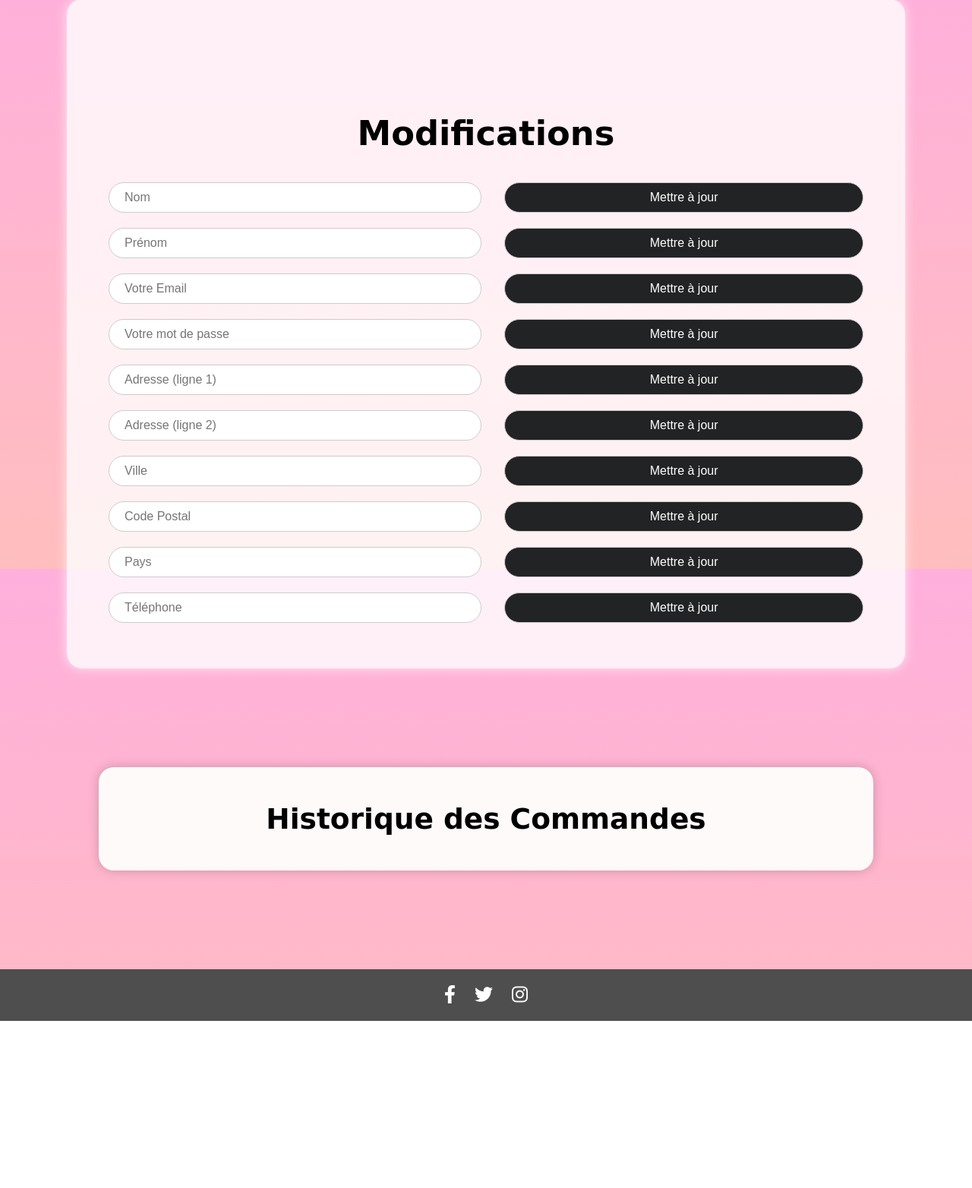
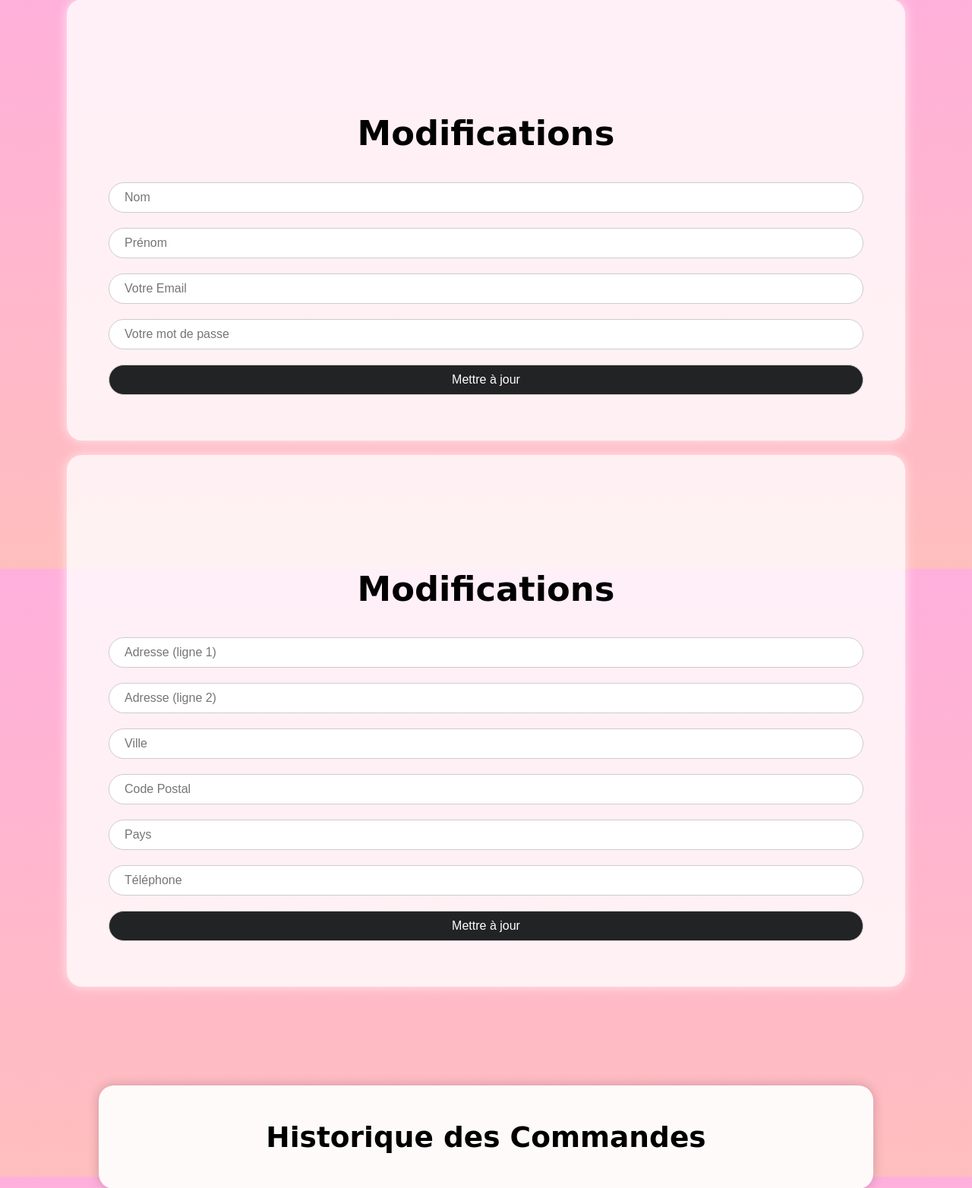
Before and after one commit to adelille982/rapidCookie_codegit, a PHP site: page /compte_utilisateur.php in a window 1280 px wide. Shown: the part 851-2415 px from the top of the page at 76% size. Before the commit the page ends 2195 px from the top, so only its background shows below. Run offline with PHP 8.4, Linux system fonts and the light colour scheme; the visitor is signed in with stand-in values (Sample User, id 1); tables that the repository leaves empty or names only in its code hold one stand-in row (values such as "Sample post"); some web fonts are replaced.

Commit message:
début code page utilisateur

```diff
--- a/Address.php
+++ b/Address.php
@@ -31,4 +31,11 @@
         $result = $database->executeQuery($query, $params);
         return $result->fetchAll(PDO::FETCH_ASSOC);
     }
+
+    public function updateAddress(Database $database) {
+        $query = "UPDATE address SET address_line1 = ?, address_line2 = ?, city = ?, postal_code = ?, country = ?, phone = ? WHERE user_id = ?";
+        $params = [$this->address_line1, $this->address_line2, $this->city, $this->postal_code, $this->country, $this->phone, $this->user_id];
+        $database->executeQuery($query, $params);
+    }
+
 }
--- a/User.php
+++ b/User.php
@@ -1,5 +1,6 @@
 <?php
-class User {
+class User
+{
     private ?int $id = null;
     private string $firstname;
     private string $lastname;
@@ -7,43 +8,75 @@
     private string $password;
 
     // Constructeur
-    public function __construct($firstname, $lastname, $email, $password) {
+    public function __construct($firstname, $lastname, $email, $password)
+    {
         $this->firstname = $firstname;
         $this->lastname = $lastname;
         $this->email = $email;
         $this->password = $password;
     }
 
+    public function setId($id)
+    {
+        $this->id = $id;
+    }
+
+    // Méthode pour définir le prénom
+    public function setFirstname($firstname)
+    {
+        $this->firstname = $firstname;
+    }
+
+    // Méthode pour définir le nom
+    public function setLastname($lastname)
+    {
+        $this->lastname = $lastname;
+    }
+
+    // Méthode pour définir l'email
+    public function setEmail($email)
+    {
+        $this->email = $email;
+    }
+
+    // Méthode pour définir le mot de passe
+    public function setPassword($password)
+    {
+        $this->password = password_hash($password, PASSWORD_DEFAULT);
+    }
+
     // Méthodes d'accès
-    public function getId(): ?int {
+    public function getId(): ?int
+    {
         return $this->id;
     }
 
-    public function setId($id) {
-        $this->id = $id;
-    }
 
-
-    public function getFirstname(): string {
+    public function getFirstname(): string
+    {
         return $this->firstname;
     }
 
-    public function getLastname(): string {
+    public function getLastname(): string
+    {
         return $this->lastname;
     }
 
-    public function getEmail(): string {
+    public function getEmail(): string
+    {
         return $this->email;
     }
 
-    public function getPassword(): string {
+    public function getPassword(): string
+    {
         return $this->password;
     }
 
     /* fin des accès */
 
     // Méthode pour récupérer un utilisateur par son ID
-    public static function getUserById(Database $db, $userId) {
+    public static function getUserById(Database $db, $userId)
+    {
         $pdo = $db->getPdo();
 
         // Préparez et exécutez la requête pour obtenir les informations de l'utilisateur
@@ -60,8 +93,9 @@
         }
     }
 
-            // Démarrez une session utilisateur
-    public static function authenticateUser($identifiant, $enteredPassword) {
+    // Démarrez une session utilisateur
+    public static function authenticateUser($identifiant, $enteredPassword)
+    {
         $pdo = (new Database())->getPdo();
 
         $query = $pdo->prepare("SELECT * FROM user WHERE email = :email");
@@ -87,7 +121,8 @@
     }
 
     /* enregistrement de l'inscription dans la base de donnée */
-    public function registerUser(Database $db) {
+    public function registerUser(Database $db)
+    {
         $pdo = $db->getPdo();
 
         $passwordHash = password_hash($this->password, PASSWORD_DEFAULT);
@@ -102,7 +137,8 @@
         $this->id = $pdo->lastInsertId();
     }
 
-    public function updateUser(Database $db) {
+    public function updateUser(Database $db)
+    {
         $pdo = $db->getPdo();
         $dsn = "mysql:host=localhost;dbname=rapidcookie";
         $username = "root";
@@ -126,7 +162,8 @@
         }
     }
 
-    public function deleteUser(Database $db) {
+    public function deleteUser(Database $db)
+    {
         $pdo = $db->getPdo();
         $dsn = "mysql:host=localhost;dbname=rapidcookie";
         $username = "root";
--- a/compte_utilisateur.php
+++ b/compte_utilisateur.php
@@ -43,49 +43,92 @@
     <p><strong>Téléphone : </strong><span><?php echo htmlspecialchars($phoneNumber); ?></span></p>
 </section>
 
+<?php
+if ($_SERVER['REQUEST_METHOD'] === 'POST') {
+    if (isset($_POST['updateUserInfo'])) {
+        // Mise à jour des informations de l'utilisateur
+        if (!empty($_POST['firstname'])) {
+            $user->setFirstname($_POST['firstname']);
+        }
+        if (!empty($_POST['lastname'])) {
+            $user->setLastname($_POST['lastname']);
+        }
+        if (!empty($_POST['email'])) {
+            $user->setEmail($_POST['email']);
+        }
+        if (!empty($_POST['password'])) {
+            // Hash du mot de passe
+            $hashedPassword = password_hash($_POST['password'], PASSWORD_DEFAULT);
+            $user->setPassword($hashedPassword);
+        }
+        $user->updateUser($db);
+    } elseif (isset($_POST['updateAddressInfo'])) {
+        // Mise à jour des informations d'adresse
+        if (!empty($_POST['address1']) || !empty($_POST['address2']) || !empty($_POST['city']) || !empty($_POST['postal_code']) || !empty($_POST['country']) || !empty($_POST['phone'])) {
+            $address = new Address($userId, $_POST['address1'], $_POST['address2'], $_POST['city'], $_POST['postal_code'], $_POST['country'], $_POST['phone']);
+            $address->updateAddress($db);
+        }
+    }
+
+    // Redirection pour afficher les modifications
+    header('Location: compte_utilisateur.php');
+    exit();
+}
+?>
+
 <section>
     <div class="skills-section2">
         <div class="contact-form">
             <h2 class="title-utilisateur">Modifications</h2>
-            <form action="#" method="post">
+            <form action="compte_utilisateur.php" method="post">
                 <div class="form-group">
                     <input type="text" name="firstname" id="firstname" placeholder="Nom" required>
-                    <input type="submit" value="Mettre à jour">
                 </div>
                 <div class="form-group">
                     <input type="text" name="lastname" id="lastname" placeholder="Prénom" required>
-                    <input type="submit" value="Mettre à jour">
                 </div>
                 <div class="form-group">
                     <input type="email" name="email" id="email" placeholder="Votre Email" required>
-                    <input type="submit" value="Mettre à jour">
                 </div>
                 <div class="form-group">
                     <input type="password" name="password" id="password" placeholder="Votre mot de passe" required>
+                </div>
+                <div class="form-group">
+                    <input type="hidden" name="updateUserInfo" value="1">
                     <input type="submit" value="Mettre à jour">
                 </div>
+            </form>
+        </div>
+    </div>
+</section>
+
+<br>
+
+<section>
+    <div class="skills-section2">
+        <div class="contact-form">
+            <h2 class="title-utilisateur">Modifications</h2>
+            <form action="compte_utilisateur.php" method="post">
                 <div class="form-group">
                     <input type="text" name="address1" id="address1" placeholder="Adresse (ligne 1)" required>
-                    <input type="submit" value="Mettre à jour">
                 </div>
                 <div class="form-group">
-                    <input type="text" name="address2" id="address2" placeholder="Adresse (ligne 2)" required>
-                    <input type="submit" value="Mettre à jour">
+                    <input type="text" name="address2" id="address2" placeholder="Adresse (ligne 2)">
                 </div>
                 <div class="form-group">
                     <input type="text" name="city" id="city" placeholder="Ville" required>
-                    <input type="submit" value="Mettre à jour">
                 </div>
                 <div class="form-group">
                     <input type="number" name="postal_code" id="postal_code" placeholder="Code Postal" required>
-                    <input type="submit" value="Mettre à jour">
                 </div>
                 <div class="form-group">
                     <input type="text" name="country" id="country" placeholder="Pays" required>
-                    <input type="submit" value="Mettre à jour">
                 </div>
                 <div class="form-group">
                     <input type="tel" name="phone" id="phone" placeholder="Téléphone" required>
+                </div>
+                <div class="form-group">
+                    <input type="hidden" name="updateAddressInfo" value="1">
                     <input type="submit" value="Mettre à jour">
                 </div>
             </form>
```
